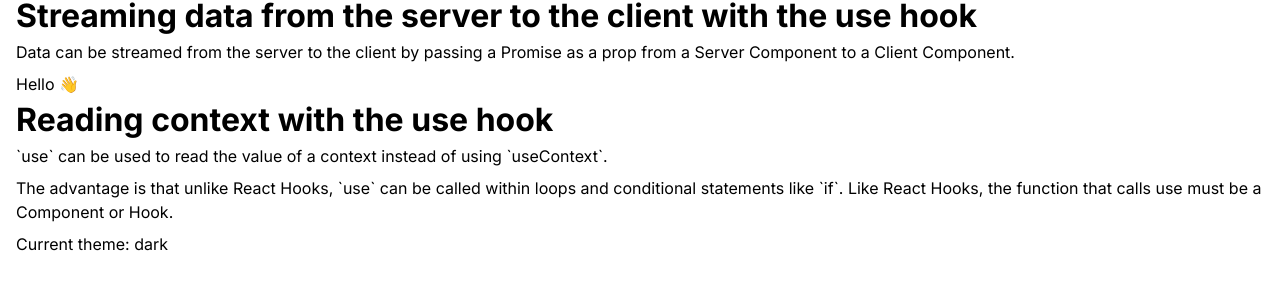
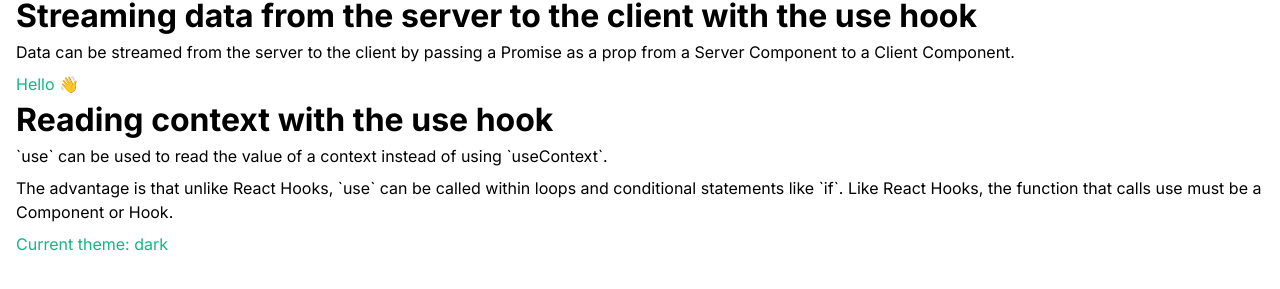
Before and after one commit to emanuelefavero/react-19, a Next.js app: page /use in a window 1280 px wide. Shown: the part 145-434 px from the top of the page. Built offline with nearby package versions, Linux system fonts and the light colour scheme.

Commit message:
add text colors to use/

```diff
--- a/app/use/ContextExample.js
+++ b/app/use/ContextExample.js
@@ -22,7 +22,7 @@ export default function ContextExample() {
       </p>
 
       <ThemeProvider>
-        <p>Current theme: {theme}</p>
+        <p className='text-emerald-500'>Current theme: {theme}</p>
       </ThemeProvider>
     </>
   )
--- a/app/use/Message.js
+++ b/app/use/Message.js
@@ -5,5 +5,5 @@ import { use } from 'react'
 export default function Message({ messagePromise }) {
   const messageContent = use(messagePromise)
 
-  return <p>{messageContent.message}</p>
+  return <p className='text-emerald-500'>{messageContent.message}</p>
 }
--- a/app/use/PromiseExample.js
+++ b/app/use/PromiseExample.js
@@ -21,7 +21,9 @@ export default function PromiseExample() {
         as a prop from a Server Component to a Client Component.
       </p>
 
-      <Suspense fallback={<p>Waiting for message...</p>}>
+      <Suspense
+        fallback={<p className='text-amber-500'>Waiting for message...</p>}
+      >
         <Message messagePromise={messagePromise} />
       </Suspense>
     </>
```
